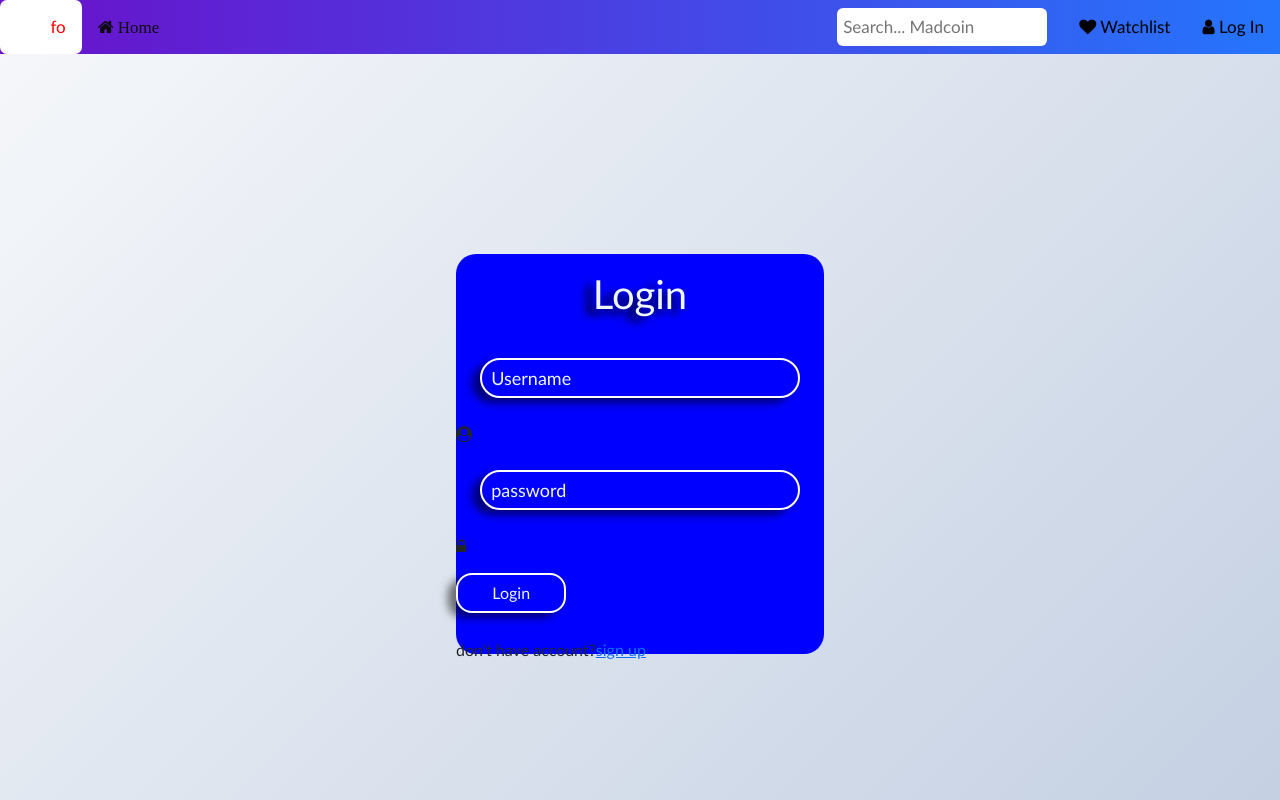
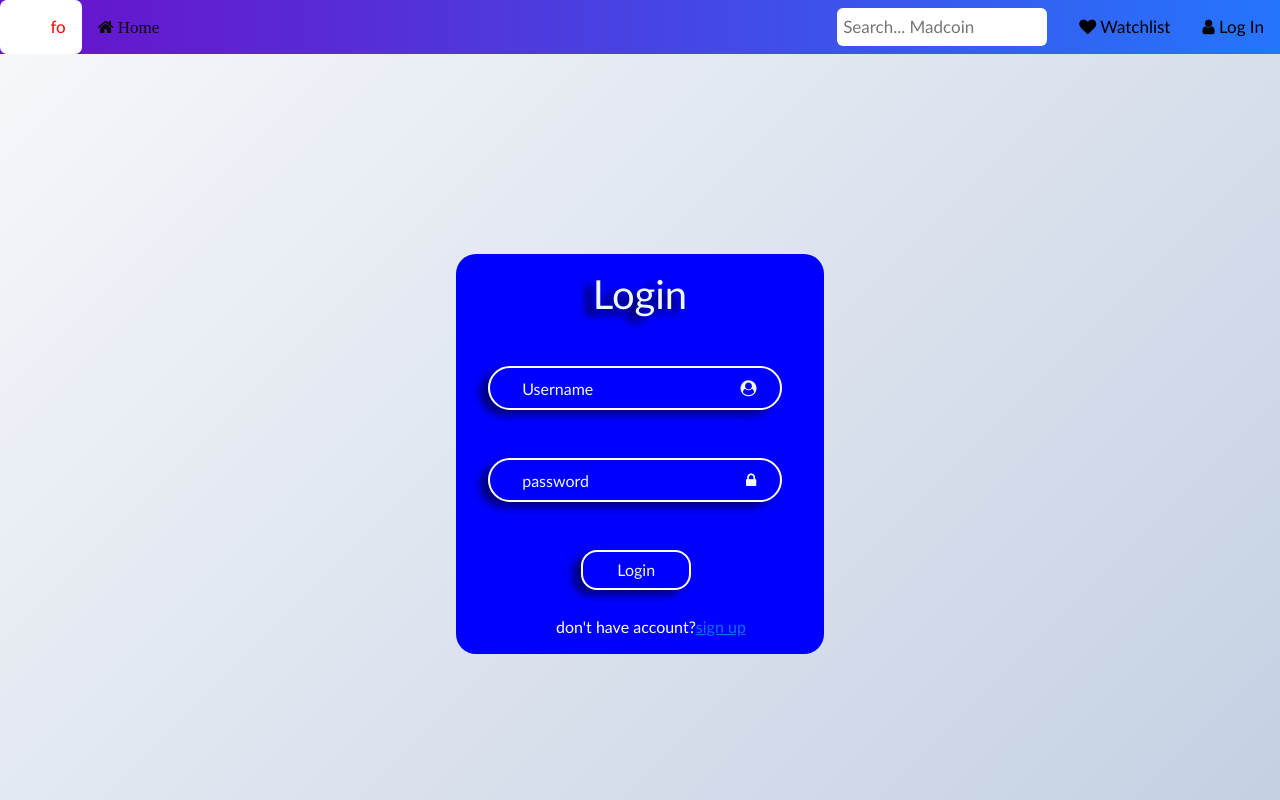
Before and after one commit to Uprabhas/coinfo, a React (Create React App) app: page /login in a window 1280 px wide. Shown: the top 800 px of the page. Built offline with nearby package versions, Linux system fonts and the light colour scheme; a web font is replaced by a local one.

Commit message:
login page corrected

```diff
--- a/src/pages/authentication/login/loginmain.css
+++ b/src/pages/authentication/login/loginmain.css
@@ -32,11 +32,18 @@
 }
 
 .inputbox{
-justify-content:center;
-align-items: center;
-height: 100%;
-width: 100%;
-margin: 30px , 0;
+    display: flex;
+    justify-content: center;
+    align-items: center;
+    height: 100%;
+    width: 80%;
+    margin: 3rem 0;
+    border: 1px solid white;
+    padding: 0 1.5rem;
+    border: 2px solid rgba(255, 255, 255, 2);
+    border-radius: 40px;
+    box-shadow:-8px 5px 8px rgba(0, 0, 0, 0.526) ;
+    margin-left: 2rem;
 
 }
 
@@ -46,26 +53,18 @@ margin: 30px , 0;
     background: transparent;
     border: none;
     outline: none;
-    border: 2px solid rgba(255, 255, 255, 2);
-    border-radius: 40px;
-    margin: 1.5rem;
-    box-shadow:-8px 5px 8px rgba(0, 0, 0, 0.526) ;
+
 }
 
 .inputbox input::placeholder{
     color: aliceblue;
-    font-size:large ;
+    font: size 30px;
+}
 
+.logicon{
+    color: aliceblue;
+}
 
-}
-.inputbox .icon{
-    position:absolute;
-    right: 610px;
-    margin-top: 34px;
-    color: white;
-    font-size: 20px;
-    box-shadow: -8px 5px 8px rgba(0, 0, 0, 0.526);
-}
 .loginbutton{
     height: 2.5rem;
     width: 30%;
@@ -73,7 +72,7 @@ margin: 30px , 0;
     border: 2px solid white;
     border-radius: 16px;
     box-shadow: white;
-    margin-top: 15px;
+    margin-left: 125px;
     margin-bottom: 25px;
     color: aliceblue;
     box-shadow:-8px 5px 8px rgba(0, 0, 0, 0.526) ;
@@ -84,3 +83,7 @@ margin: 30px , 0;
     color: aliceblue;
     font-size: 1rem;
 }
+p{
+    margin-left: 100px;
+    color: white;
+}
```
